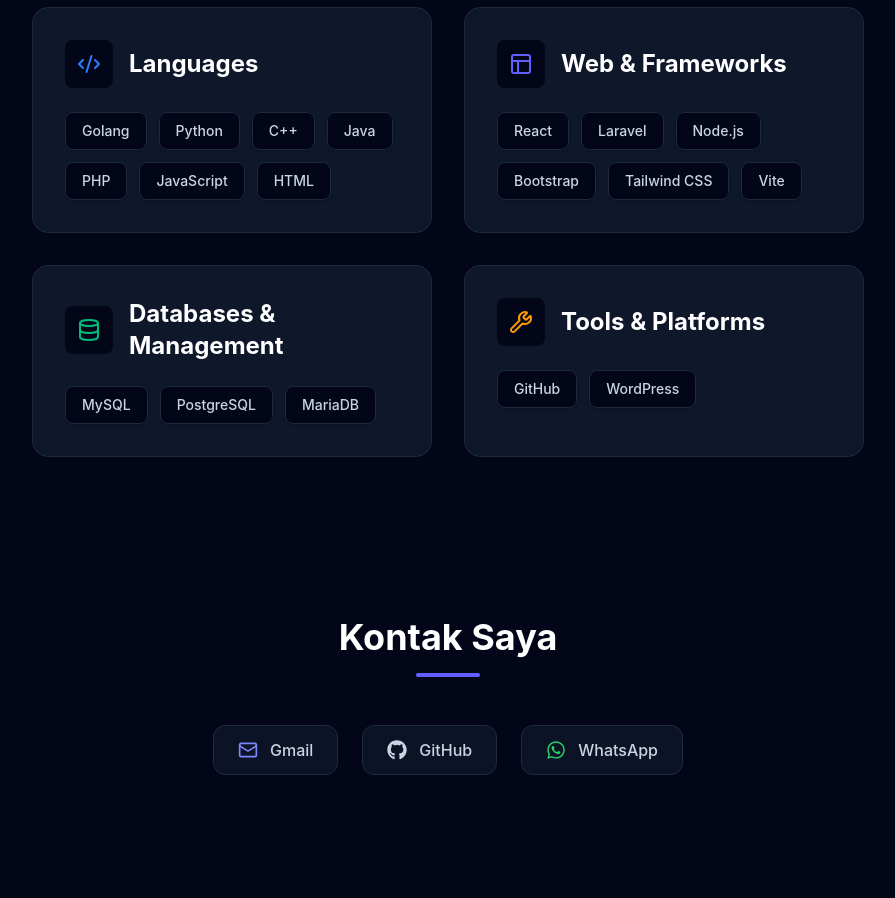
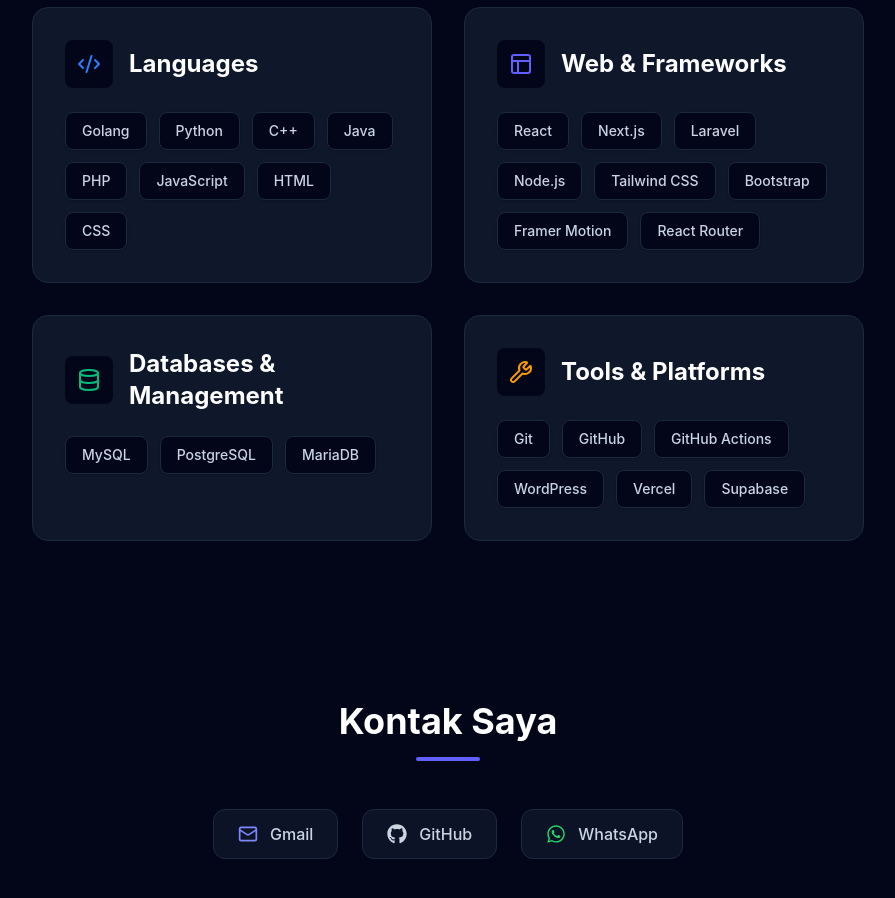
Before and after one commit to gadingislami12/Myself, a React (Vite) app: page / in a window 1280 px wide. Shown: the part 4440-5338 px from the top of the page, without its empty margins (192-1087 px from the left). Built offline with nearby package versions, Linux system fonts and the light colour scheme.

Commit message:
Enhance skills categories with additional technologies
Updated skills list to include CSS, Next.js, Framer Motion, React Router, Git, GitHub Actions, and Vercel.

```diff
--- a/src/components/Skills.jsx
+++ b/src/components/Skills.jsx
@@ -8,12 +8,14 @@
     {
       title: "Languages",
       icon: <Code2 className="h-6 w-6 text-blue-500" />,
-      skills: ["Golang", "Python", "C++", "Java", "PHP", "JavaScript", "HTML"]
+      // Menambahkan CSS
+      skills: ["Golang", "Python", "C++", "Java", "PHP", "JavaScript", "HTML", "CSS"]
     },
     {
       title: "Web & Frameworks",
       icon: <Layout className="h-6 w-6 text-indigo-500" />,
-      skills: ["React", "Laravel", "Node.js", "Bootstrap", "Tailwind CSS", "Vite"]
+      // Menambahkan Next.js, Framer Motion, dan React Router
+      skills: ["React", "Next.js", "Laravel", "Node.js", "Tailwind CSS", "Bootstrap", "Framer Motion", "React Router"]
     },
     {
       title: "Databases & Management",
@@ -23,7 +25,8 @@
     {
       title: "Tools & Platforms",
       icon: <Wrench className="h-6 w-6 text-amber-500" />,
-      skills: ["GitHub", "WordPress"]
+      // Menambahkan Git, GitHub Actions, dan Vercel (sangat cocok untuk Next.js)
+      skills: ["Git", "GitHub", "GitHub Actions", "WordPress", "Vercel","Supabase"]
     }
   ];
 
```
